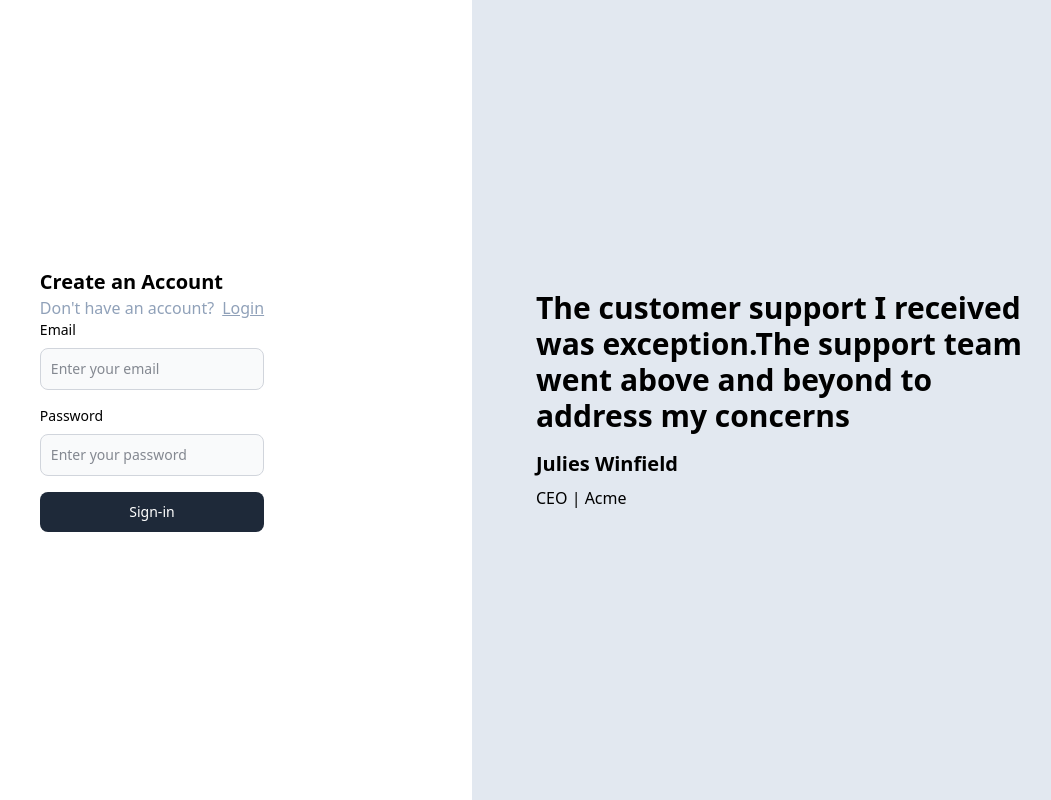
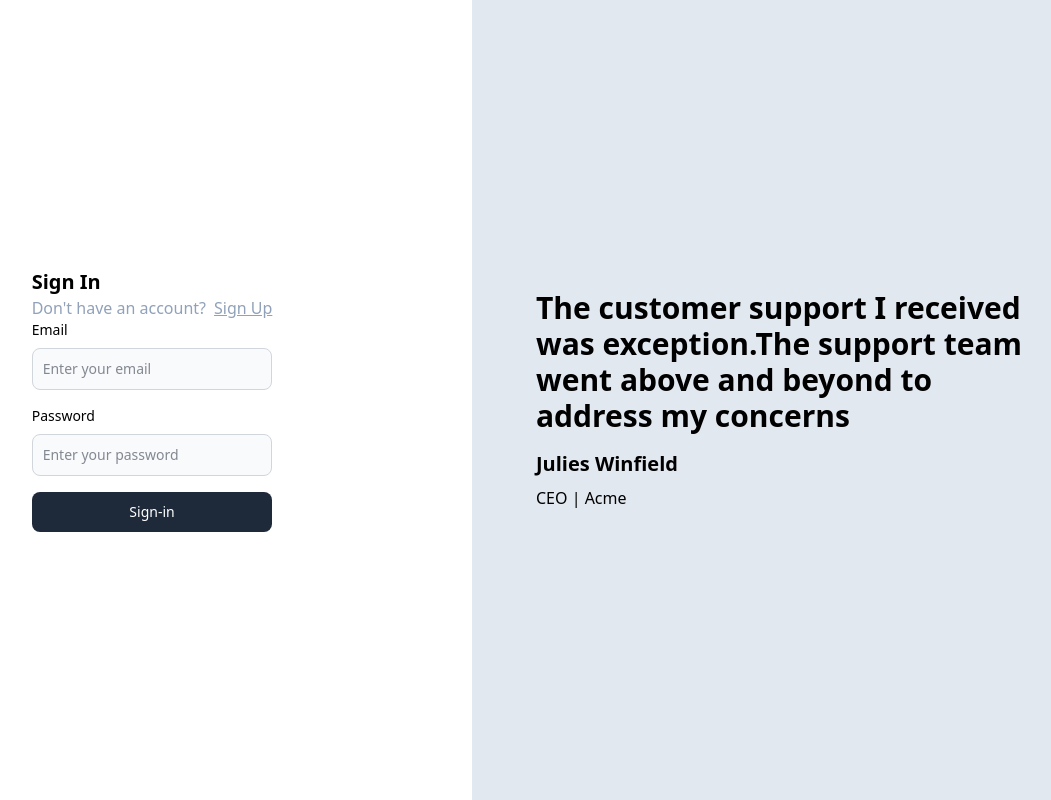
Before and after one commit to Adarsh1826/blog-site, a React (Vite) app in the folder frontend/: page /signin in a window 1280 px wide. Shown: the whole page, without its empty margins (168-1219 px from the left). Built offline with nearby package versions, Linux system fonts and the light colour scheme.

Commit message:
done with two component

```diff
--- a/frontend/package.json
+++ b/frontend/package.json
@@ -12,6 +12,7 @@
   "dependencies": {
     "@tailwindcss/vite": "^4.0.17",
     "ads-blog-common": "^1.0.0",
+    "axios": "^1.8.4",
     "react": "^19.0.0",
     "react-dom": "^19.0.0",
     "react-router-dom": "^7.4.1",
--- a/frontend/src/components/Auth.tsx
+++ b/frontend/src/components/Auth.tsx
@@ -1,61 +1,78 @@
 import { ChangeEvent, useState } from "react";
 import { Link } from "react-router-dom";
-import { SignupInput } from "ads-blog-common";
+import { SignupInput, SigninInput } from "ads-blog-common";
+import axios from "axios";
+import { useNavigate } from "react-router-dom";
 
-export const Auth = ({type}:{type:"signup" | "signin"}) => {
-    const [postInputs, setPostInputs] = useState<SignupInput>({
-        name: "",
-        email: "",
-        password: ""
-    });
+export const Auth = ({ type }: { type: "signup" | "signin" }) => {
+  const [postInputs, setPostInputs] = useState<SignupInput | SigninInput>(
+    type === "signup"
+      ? { name: "", email: "", password: "" }
+      : { email: "", password: "" }
+  );
+  const navigate = useNavigate();
+
+  async function handleSubmit() {
+    try {
+      const res = await axios.post(
+        `https://backend.adsdevvs.workers.dev/api/v1/user/${
+          type === "signup" ? "signup" : "sigin"
+        }`,
+        postInputs
+      );
+      //alert(res.data.token);
+      localStorage.setItem("token", res.data.token);
+      navigate("/");
+    } catch (error) {
+      console.error(error);
+    }
+  }
 
   return (
     <div className="h-screen flex justify-center flex-col">
       <div className="flex justify-center">
         <div>
           <div className="text-xl font-extrabold">
-                        Create an Account
+            {type === "signup" ? "Create an Account" : "Sign In"}
           </div>
           <div className="text-slate-400">
-                       {type==="signin"?"Don't have an account?":"Already have an account?"}
-                        <Link className="pl-2 underline" to={type==="signin"?"/":"/signin"}>
-                            Login
+            {type === "signin"
+              ? "Don't have an account?"
+              : "Already have an account?"}
+            <Link className="pl-2 underline" to={type === "signin" ? "/" : "/signin"}>
+              {type === "signin" ? "Sign Up" : "Sign In"}
             </Link>
           </div>
           <div className="flex flex-col gap-y-4">
             <LabelInput
               label="Email"
               placeholder="Enter your email"
-
-                            onChange={(e) => {
-                                setPostInputs({
-                                    ...postInputs,
-                                    email: e.target.value
-                                });
-                            }}
+              onChange={(e) =>
+                setPostInputs({ ...postInputs, email: e.target.value })
+              }
             />
-                        {type==="signup" &&<LabelInput
+            {type === "signup" && (
+              <LabelInput
                 label="Name"
                 placeholder="Enter your name"
-                            onChange={(e) => {
-                                setPostInputs({
-                                    ...postInputs,
-                                    name: e.target.value
-                                });
-                            }}
-                        />}
+                onChange={(e) =>
+                  setPostInputs({ ...postInputs, name: e.target.value })
+                }
+              />
+            )}
             <LabelInput
               label="Password"
               placeholder="Enter your password"
-                            onChange={(e) => {
-                                setPostInputs({
-                                    ...postInputs,
-                                    password: e.target.value
-                                });
-                            }}
+              type="password"
+              onChange={(e) =>
+                setPostInputs({ ...postInputs, password: e.target.value })
+              }
             />
-                        <button className="w-full text-white bg-gray-800 hover:bg-gray-900 focus:outline-none focus:ring-4 focus:ring-gray-300 font-medium rounded-lg text-sm px-5 py-2.5">
-                            {type==="signup"?"Sign-Up":"Sign-in"}
+            <button
+              className="w-full text-white bg-gray-800 hover:bg-gray-900 focus:outline-none focus:ring-4 focus:ring-gray-300 font-medium rounded-lg text-sm px-5 py-2.5"
+              onClick={handleSubmit}
+            >
+              {type === "signup" ? "Sign-Up" : "Sign-in"}
             </button>
           </div>
         </div>
@@ -68,10 +85,10 @@ interface LabelInputField {
   label: string;
   placeholder: string;
   onChange: (e: ChangeEvent<HTMLInputElement>) => void;
-    type:string
+  type?: string;
 }
 
-function LabelInput({ label, placeholder, onChange,type }: LabelInputField) {
+function LabelInput({ label, placeholder, onChange, type = "text" }: LabelInputField) {
   return (
     <div>
       <div>
@@ -79,7 +96,7 @@ function LabelInput({ label, placeholder, onChange,type }: LabelInputField) {
           {label}
         </label>
         <input
-                    type="text"
+          type={type}
           className="bg-gray-50 border border-gray-300 text-gray-900 text-sm rounded-lg focus:ring-blue-500 focus:border-blue-500 block w-full p-2.5"
           placeholder={placeholder}
           onChange={onChange}
```
Also changed, not shown: 1 other file (tests, documents, lock files or other folders). Lines whose indentation alone changed are shown as unchanged.
